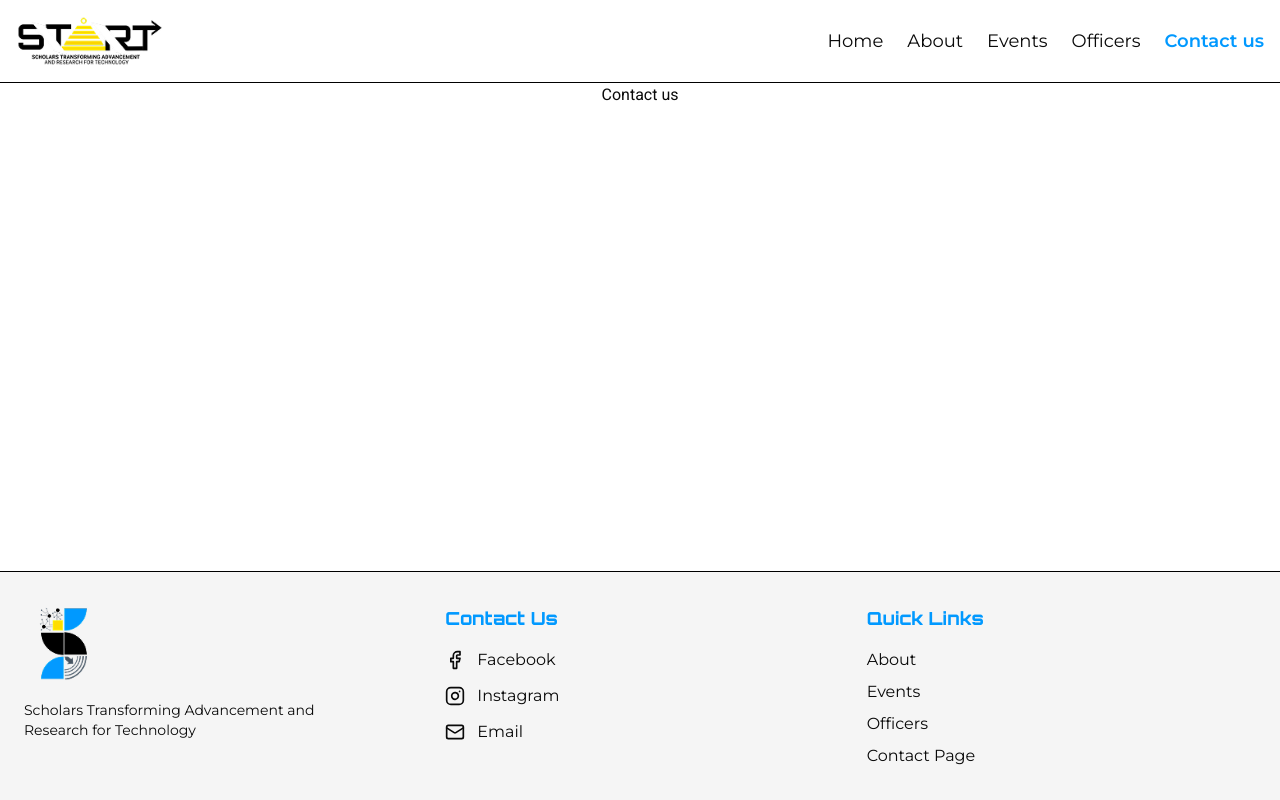
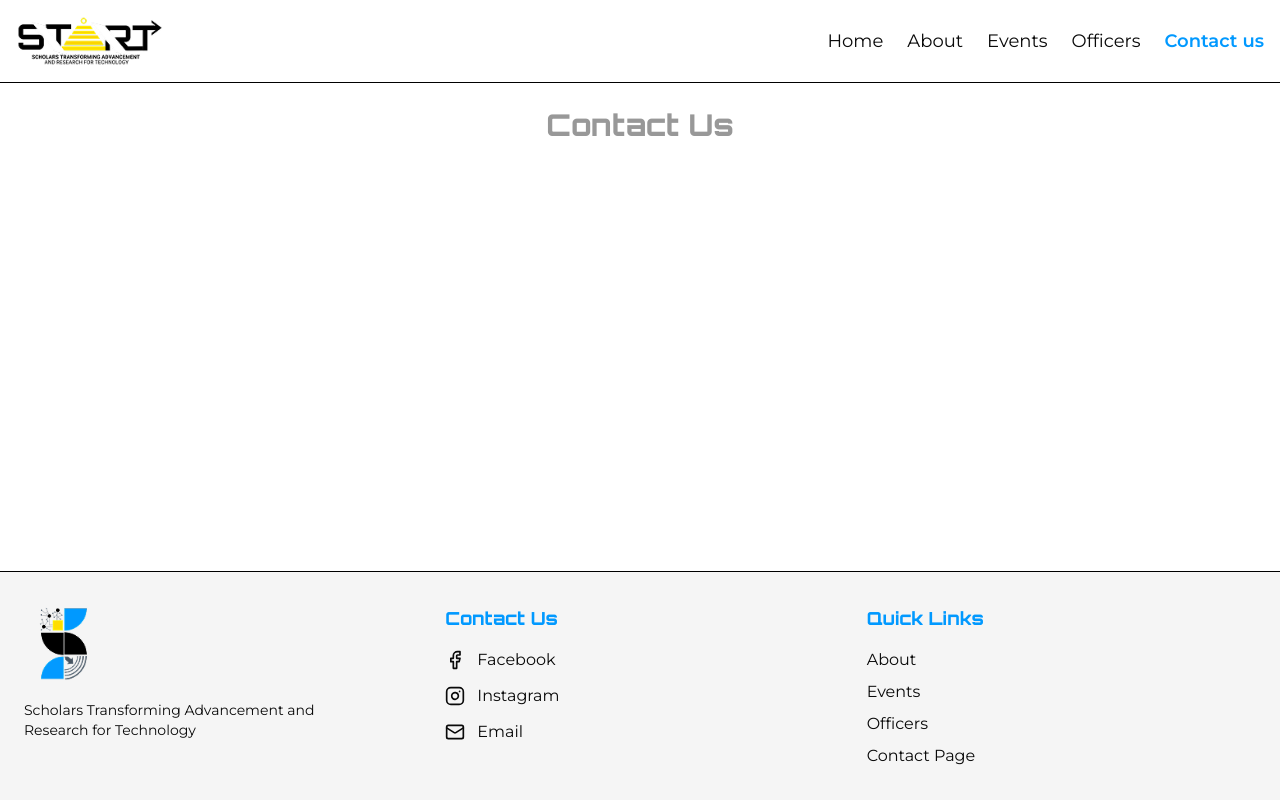
Before and after one commit to dost-start/dost-start-website, a Next.js app: page /contact-us in a window 1280 px wide. Built offline with nearby package versions, Linux system fonts and the light colour scheme.

Commit message:
add(ContactUsPage): integrate PageTitle component for improved title display

```diff
--- a/src/app/contact-us/page.tsx
+++ b/src/app/contact-us/page.tsx
@@ -1,4 +1,9 @@
+import PageTitle from "@/components/PageTitle";
+
 export default function page() {
-
-    return <div>Contact us</div>
-};
+  return (
+    <div>
+      <PageTitle text="Contact Us" />
+    </div>
+  );
+}
```
